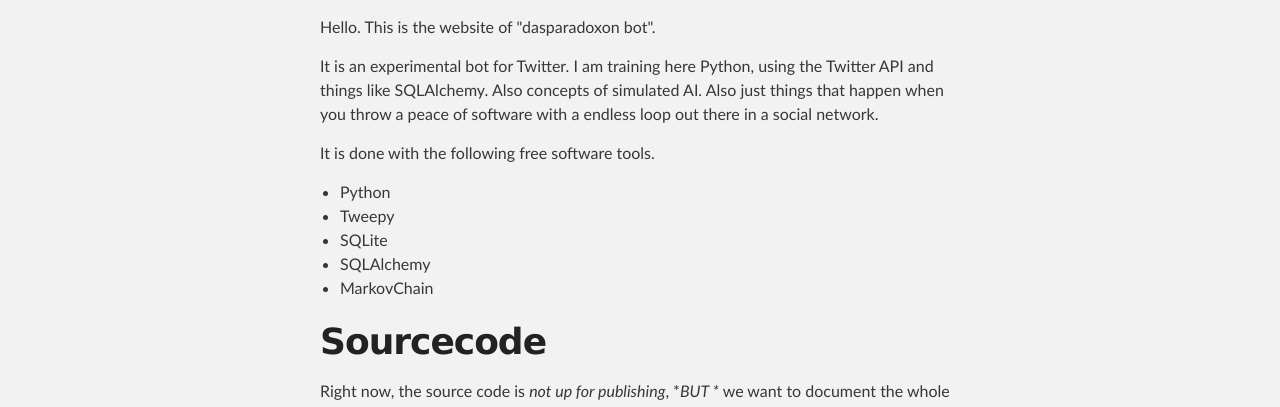
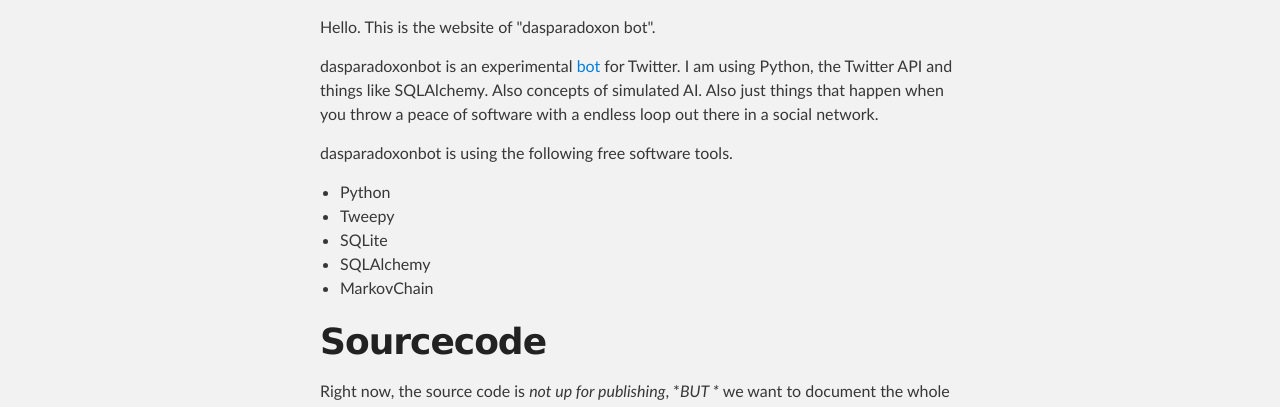
Before and after one commit to dasparadoxon/dasparadoxonbot, a plain HTML site: page index.html in a window 1280 px wide. Shown: the part 391-798 px from the top of the page. Drawn offline with Linux system fonts and the light colour scheme.

Commit message:
Update index.html

```diff
--- a/index.html
+++ b/index.html
@@ -39,12 +39,12 @@
 
 <p>Hello. This is the website of "dasparadoxon bot". </p>
 
-<p>It is an experimental bot for Twitter.
-I am training here Python, using the Twitter API and things like SQLAlchemy.
+<p><b>dasparadoxonbot</b> is an experimental <a href="https://en.wikipedia.org/wiki/Internet_bot">bot</a> for Twitter.
+I am using Python, the Twitter API and things like SQLAlchemy.
 Also concepts of simulated AI.
 Also just things that happen when you throw a peace of software with a endless loop out there in a social network.</p>
 
-<p>It is done with the following free software tools.</p>
+<p>dasparadoxonbot is using the following free software tools.</p>
 
 <ul>
 <li>Python</li>
```
